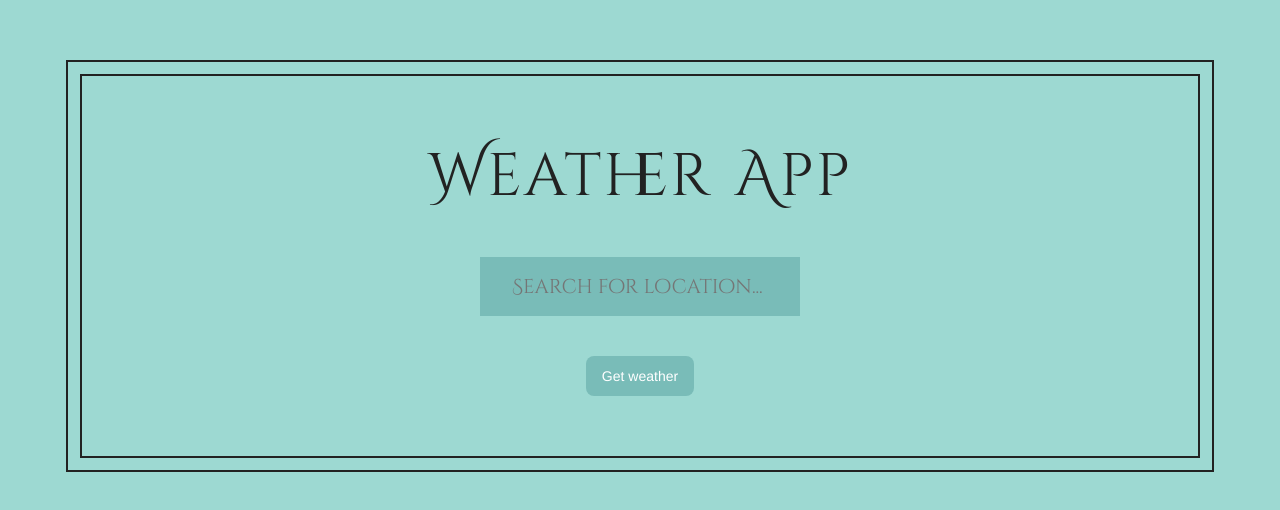
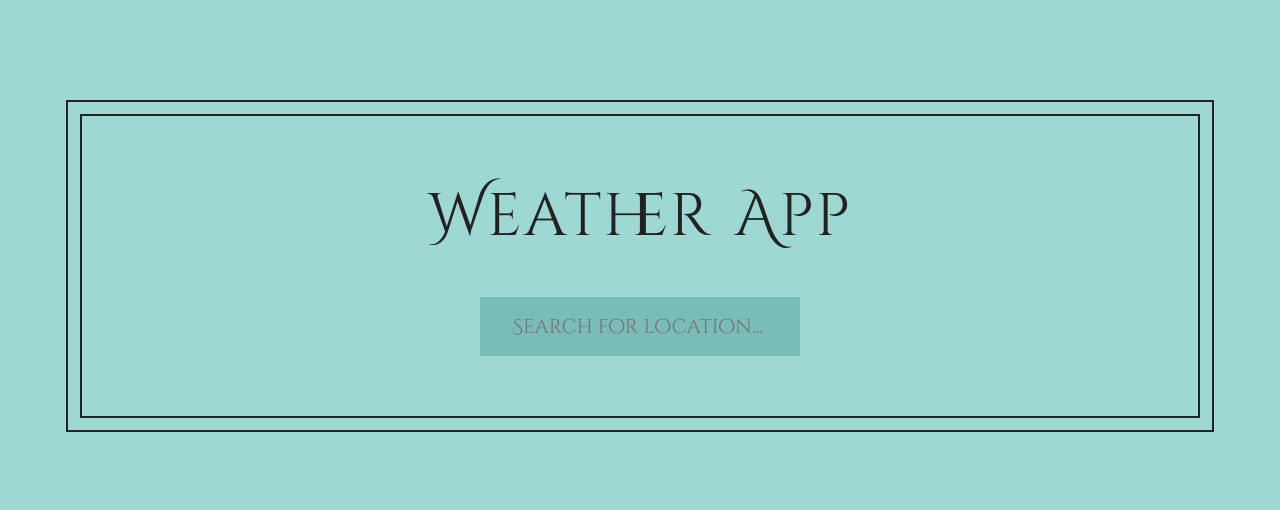
Before and after one commit to SimAndrew/weather-app-react, a React (Vite) app: page / in a window 1280 px wide. Shown: the part 134-644 px from the top of the page. Built offline with nearby package versions, Linux system fonts and the light colour scheme.

Commit message:
feat: search weather when typing symbolically, after reloading the page. keep this (location) and store in localStorage

```diff
--- a/src/App.css
+++ b/src/App.css
@@ -90,36 +90,3 @@ input:focus {
 	font-size: 2.4rem;
 	font-weight: 700;
 }
-
-.button {
-	background-color: #79bcb8;
-	border-radius: 8px;
-	border-style: none;
-	box-sizing: border-box;
-	color: #ffffff;
-	cursor: pointer;
-	display: inline-block;
-	font-family: 'Haas Grot Text R Web', 'Helvetica Neue', Helvetica, Arial,
-		sans-serif;
-	font-size: 14px;
-	font-weight: 500;
-	height: 40px;
-	line-height: 20px;
-	list-style: none;
-	margin: 0;
-	outline: none;
-	padding: 10px 16px;
-	position: relative;
-	text-align: center;
-	text-decoration: none;
-	transition: color 100ms;
-	vertical-align: baseline;
-	user-select: none;
-	-webkit-user-select: none;
-	touch-action: manipulation;
-}
-
-.button:hover,
-.button:focus {
-	background-color: #5ec2b7;
-}
--- a/src/App.jsx
+++ b/src/App.jsx
@@ -42,6 +42,8 @@ class App extends React.Component {
 	};
 
 	fetchWeather = async () => {
+		if (this.state.location.length < 2) return this.setState({ weather: {} });
+
 		try {
 			this.setState({ isLoading: true });
 
@@ -49,8 +51,6 @@ class App extends React.Component {
 				`https://geocoding-api.open-meteo.com/v1/search?name=${this.state.location}`,
 			);
 			const geoData = await geoRes.json();
-
-			console.log(geoData);
 
 			if (!geoData.results) throw new Error('Location not found');
 
@@ -69,14 +69,24 @@ class App extends React.Component {
 			this.setState({ weather: weatherData.daily });
 		} catch (err) {
 			alert(err);
-
-			console.err(err);
 		} finally {
 			this.setState({ isLoading: false });
 		}
 	};
 
 	setLocation = (e) => this.setState({ location: e.target.value });
+
+	componentDidMount() {
+		this.setState({ location: localStorage.getItem('location') || '' });
+	}
+
+	componentDidUpdate(prevProps, prevState) {
+		if (this.state.location !== prevState.location) {
+			this.fetchWeather();
+
+			localStorage.setItem('location', this.state.location);
+		}
+	}
 
 	render() {
 		return (
@@ -86,10 +96,6 @@ class App extends React.Component {
 					location={this.state.location}
 					onChangeLocation={this.setLocation}
 				/>
-				<button className="button" onClick={this.fetchWeather}>
-					Get weather
-				</button>
-
 				{this.setState.isLoading && <p className="loader">Loading...</p>}
 
 				{this.state.weather.weathercode && (
```
